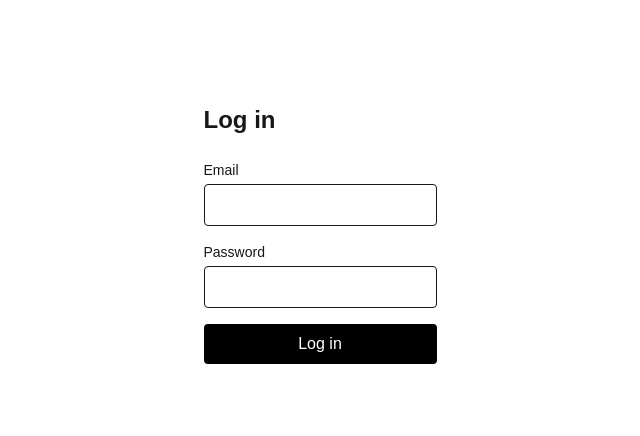
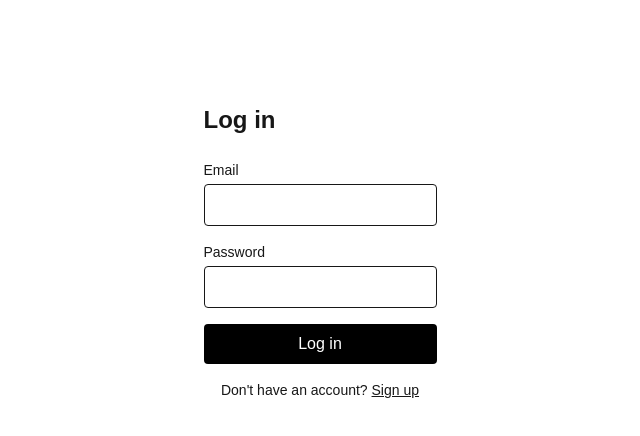
Before and after one commit to fatiimhh/feedback-tool, a Next.js app: page /login in a window 1280 px wide. Shown: the top 436 px of the page, without its empty margins (320-960 px from the left). Built offline with nearby package versions, Linux system fonts and the light colour scheme.

Commit message:
signup page: add link to login page

```diff
--- a/app/login/page.tsx
+++ b/app/login/page.tsx
@@ -3,6 +3,7 @@
 import { useState } from "react";
 import { useRouter } from "next/navigation";
 import { createClient } from "@/lib/supabase/client";
+import Link from "next/link";
 
 export default function LoginPage() {
   const [email, setEmail] = useState("");
@@ -70,6 +71,12 @@
           {loading ? "Logging in..." : "Log in"}
         </button>
       </form>
+       <p className="text-sm text-center mt-4">
+  Don't have an account?{" "}
+  <Link href="/signup" className="underline">
+    Sign up
+  </Link>
+</p>
     </div>
   );
 }
--- a/app/signup/page.tsx
+++ b/app/signup/page.tsx
@@ -3,6 +3,7 @@
 import { useState } from "react";
 import { useRouter } from "next/navigation";
 import { createClient } from "@/lib/supabase/client";
+import Link from "next/link";
 
 export default function SignUpPage() {
   const [email, setEmail] = useState("");
@@ -87,6 +88,12 @@
           {loading ? "Creating account..." : "Sign up"}
         </button>
       </form>
+      <p className="text-sm text-center mt-4">
+  Already have an account?{" "}
+  <Link href="/login" className="underline">
+    Log in
+  </Link>
+</p>
     </div>
   );
 }
```
